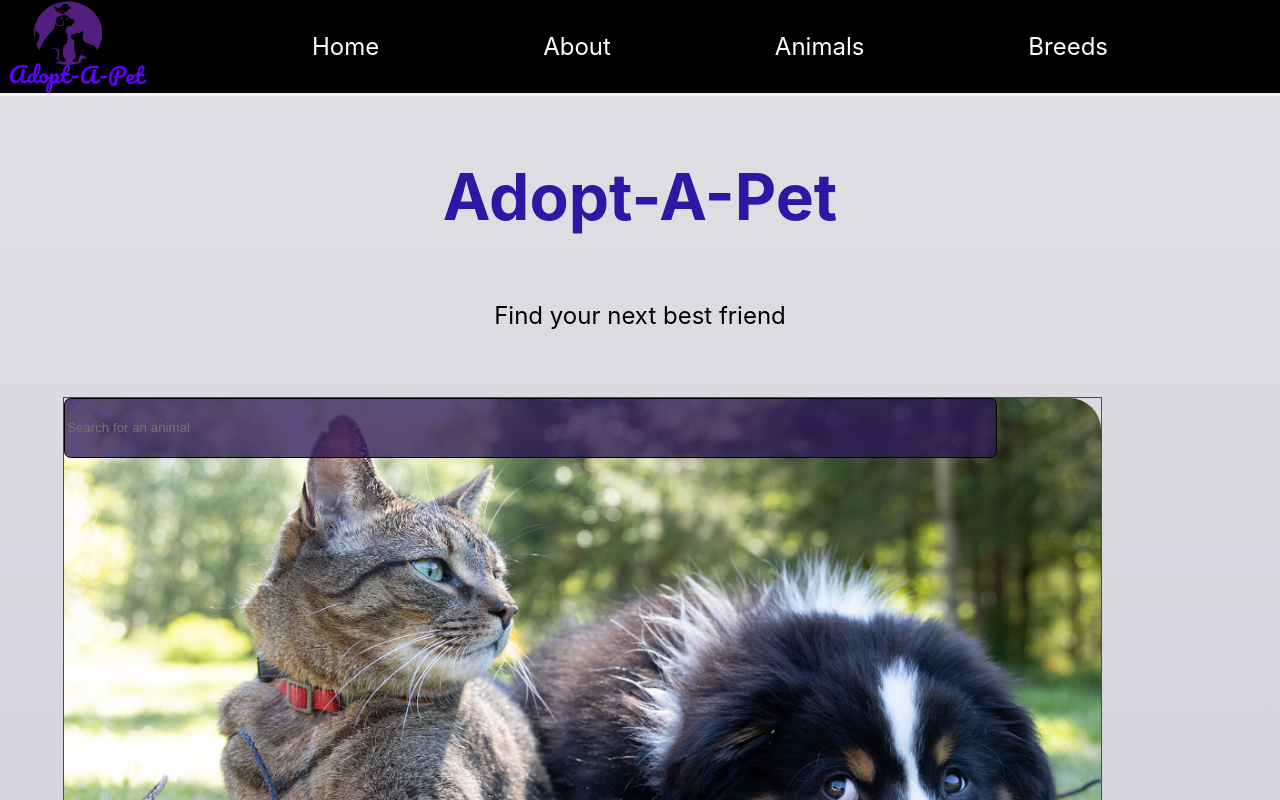
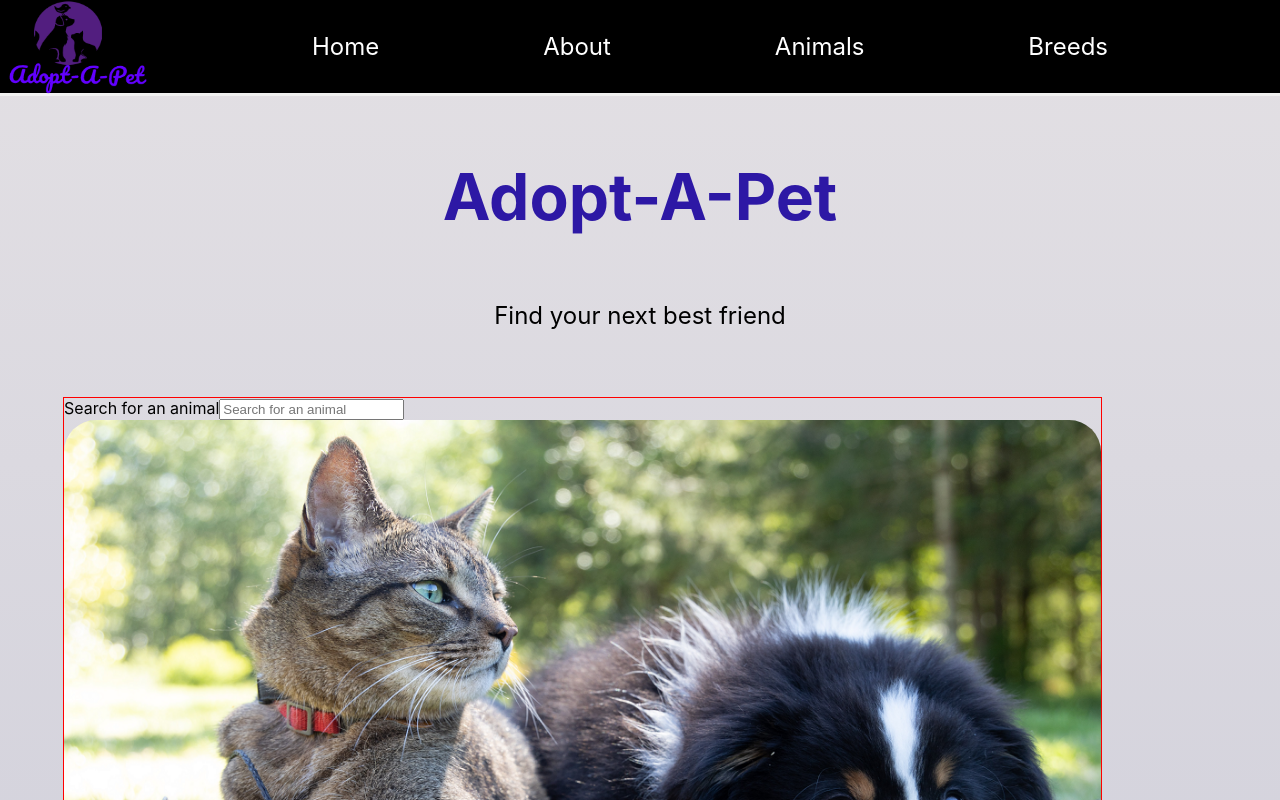
Before and after one commit to eg744/Adopt-A-Pet-Next, a Next.js app in the folder adopt-a-pet-next/: page / in a window 1280 px wide. Shown: the top 800 px of the page. Built offline with nearby package versions, Linux system fonts and the light colour scheme; no server answers.

Commit message:
adding page routes for animals

```diff
--- /dev/null
+++ b/adopt-a-pet-next/components/InputField.js
@@ -0,0 +1,20 @@
+import React from 'react';
+
+function InputField() {
+	return (
+		<div>
+			<label for="animal" name="animal">
+				Search for an animal
+			</label>
+			<input
+				type="text"
+				id="animal"
+				placeholder="Search for an animal"
+				autoComplete="off"
+				spellCheck="false"
+			></input>
+		</div>
+	);
+}
+
+export default InputField;
--- a/adopt-a-pet-next/components/indexComponents/IndexHero.js
+++ b/adopt-a-pet-next/components/indexComponents/IndexHero.js
@@ -2,6 +2,7 @@ import React, { useState, useEffect } from 'react';
 import homeStyles from '../../styles/Home.module.css';
 import BGImage from '../imgComponents/BGImage.js';
 import Header from '../Header.js';
+import InputField from '../InputField.js';
 
 const IndexHero = () => {
 	const [scrollOffsetY, setScrollOffSetY] = useState(0);
@@ -22,13 +23,7 @@ const IndexHero = () => {
 			<Header />
 
 			<section className={homeStyles.home_hero}>
-				<input
-					className={homeStyles.home_input_field}
-					type="text"
-					placeholder="Search for an animal"
-					autoComplete="off"
-					spellCheck="false"
-				></input>
+				<InputField className={homeStyles.home_input_field} />
 				<BGImage />
 			</section>
 		</div>
--- a/adopt-a-pet-next/styles/Footer.module.css
+++ b/adopt-a-pet-next/styles/Footer.module.css
@@ -7,6 +7,7 @@
     align-items: center;
     background: #000;
     color: #fff;
+    z-index: 100;
 }
 
 .footer a {
```
Also changed, not shown: adopt-a-pet-next/pages/Animal/[animalID].js (added, +19 -0 lines), adopt-a-pet-next/pages/Animal/index.js (added, +7 -0 lines).
